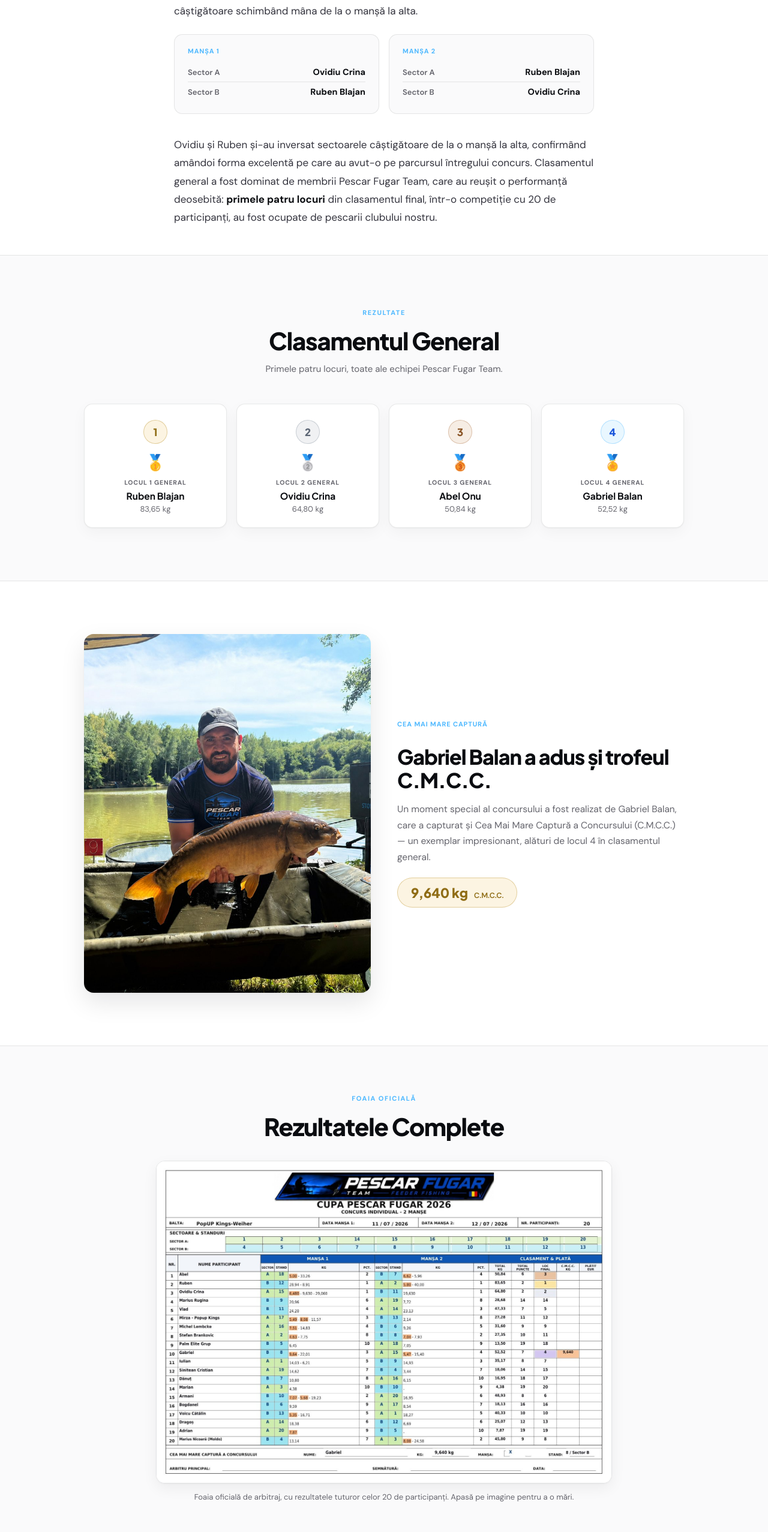
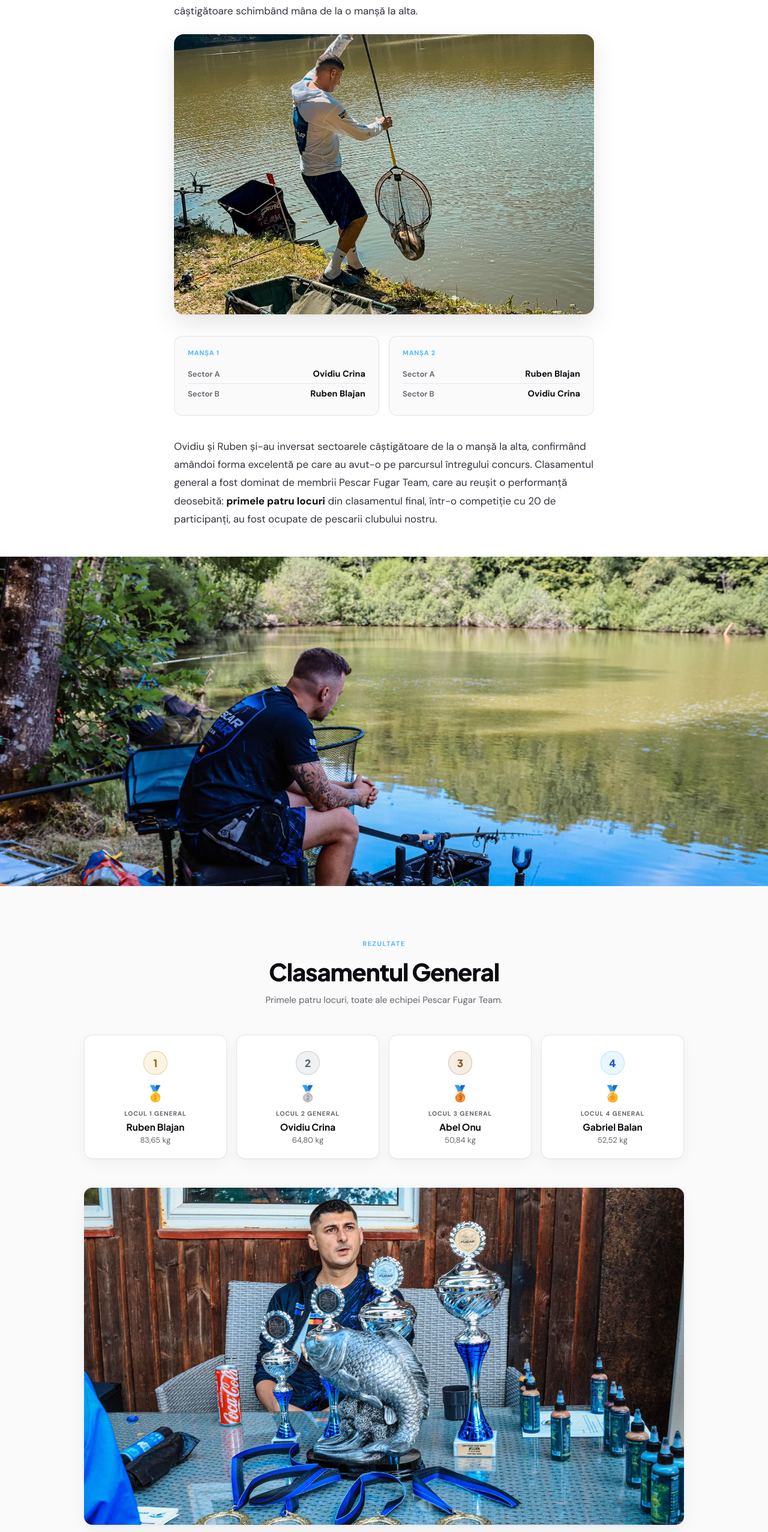
Before and after one commit to LeBandidos/PF-TestSite, a plain HTML site: page concursuri-editii/editia-1.html in a window 1280 px wide. Shown: the part 1309-3863 px from the top of the page at 60% size. Drawn offline with Linux system fonts and the light colour scheme.

Commit message:
Add event photos to the ediția 1 recap page
Insert action, podium, C.M.C.C., and closing shots sourced from the
photographer's drive/slideshow folders to break up the long-form
narrative. Also add the SFTP deploy scripts used to publish changes.

```diff
--- a/concursuri-editii/editia-1.html
+++ b/concursuri-editii/editia-1.html
@@ -85,6 +85,41 @@
       margin: 0 0 24px;
     }
     .article-body-inner p strong { color: var(--e-ink); }
+    .body-break-photo {
+      margin: 8px 0 36px;
+      border-radius: 16px; overflow: hidden;
+      box-shadow: 0 1px 2px rgba(10,12,16,0.06), 0 16px 40px rgba(10,12,16,0.10);
+      aspect-ratio: 3/2;
+    }
+    .body-break-photo img { width: 100%; height: 100%; object-fit: cover; cursor: zoom-in; display: block; }
+
+    /* ─── WIDE BREAK ─── */
+    .wide-break-photo { width: 100%; aspect-ratio: 21/9; overflow: hidden; }
+    .wide-break-photo img { width: 100%; height: 100%; object-fit: cover; object-position: center 30%; cursor: zoom-in; display: block; }
+    @media (max-width: 640px) {
+      .wide-break-photo { aspect-ratio: 4/5; }
+    }
+
+    /* ─── PODIUM PHOTO ─── */
+    .podium-photo {
+      margin-top: 48px;
+      border-radius: 14px; overflow: hidden;
+      box-shadow: 0 1px 2px rgba(10,12,16,0.04), 0 8px 24px rgba(10,12,16,0.06);
+      aspect-ratio: 16/9;
+    }
+    .podium-photo img { width: 100%; height: 100%; object-fit: cover; cursor: zoom-in; display: block; }
+    @media (max-width: 640px) {
+      .podium-photo { aspect-ratio: 4/3; }
+    }
+
+    /* ─── CLOSING PHOTO ─── */
+    .closing-photo {
+      max-width: 700px; margin: 0 auto 40px;
+      border-radius: 16px; overflow: hidden;
+      box-shadow: 0 1px 2px rgba(10,12,16,0.06), 0 16px 40px rgba(10,12,16,0.10);
+      aspect-ratio: 16/9;
+    }
+    .closing-photo img { width: 100%; height: 100%; object-fit: cover; object-position: center 35%; cursor: zoom-in; display: block; }
 
     /* ─── MANȘE CALLOUT ─── */
     .manse-grid {
@@ -298,6 +333,10 @@
     <p>În weekendul <strong>11–12 iulie 2026</strong>, pe balta <strong>Pop Up Kings-Weiher</strong>, s-a desfășurat prima ediție a Cupei Pescar Fugar, un concurs individual desfășurat în două manșe, care a adunat la start 20 de pescari. Pentru clubul nostru, acest concurs a însemnat mai mult decât o simplă competiție — a fost primul eveniment organizat sub numele Pescar Fugar Team, iar atmosfera, organizarea și spiritul de fair-play au făcut ca această ediție să fie una memorabilă.</p>
     <p>Încă din prima zi, nivelul competiției s-a dovedit a fi unul foarte ridicat, cu sectoarele câștigătoare schimbând mâna de la o manșă la alta.</p>
 
+    <div class="body-break-photo">
+      <img src="/brand_assets/Editia1/action-net.jpg" alt="Pescar din echipa Pescar Fugar Team netuind o captură pe malul bălții" loading="lazy" decoding="async" data-lightbox-src="/brand_assets/Editia1/action-net.jpg">
+    </div>
+
     <div class="manse-grid">
       <div class="manse-card">
         <span class="manse-label">Manșa 1</span>
@@ -314,6 +353,11 @@
     <p>Ovidiu și Ruben și-au inversat sectoarele câștigătoare de la o manșă la alta, confirmând amândoi forma excelentă pe care au avut-o pe parcursul întregului concurs. Clasamentul general a fost dominat de membrii Pescar Fugar Team, care au reușit o performanță deosebită: <strong>primele patru locuri</strong> din clasamentul final, într-o competiție cu 20 de participanți, au fost ocupate de pescarii clubului nostru.</p>
   </div>
 </section>
+
+<!-- ═══════════ BREAK FOTO ═══════════ -->
+<div class="wide-break-photo">
+  <img src="/brand_assets/Editia1/waiting.jpg" alt="Pescar din echipa Pescar Fugar Team așteptând la post, pe malul bălții Pop Up Kings-Weiher" loading="lazy" decoding="async" data-lightbox-src="/brand_assets/Editia1/waiting.jpg">
+</div>
 
 <!-- ═══════════ PODIUM 1-4 ═══════════ -->
 <section class="podium-section">
@@ -351,6 +395,9 @@
         <div class="place-weight">52,52 kg</div>
       </div>
     </div>
+    <div class="podium-photo">
+      <img src="/brand_assets/Editia1/trophies-table.jpg" alt="Toate cele patru trofee și medalii câștigate de echipa Pescar Fugar Team" loading="lazy" decoding="async" data-lightbox-src="/brand_assets/Editia1/trophies-table.jpg">
+    </div>
   </div>
 </section>
 
@@ -358,7 +405,7 @@
 <section class="cmcc-section">
   <div class="cmcc-inner">
     <div class="cmcc-photo">
-      <img src="/brand_assets/Editia1/biggestfish.jpg" alt="Gabriel Balan cu cea mai mare captură a concursului, un crap de 9,640 kg" loading="lazy" decoding="async" data-lightbox-src="/brand_assets/Editia1/biggestfish.jpg">
+      <img src="/brand_assets/Editia1/cmcc-trophy.jpg" alt="Trofeul C.M.C.C. și diploma de locul 4 câștigate de Gabriel Balan" loading="lazy" decoding="async" data-lightbox-src="/brand_assets/Editia1/cmcc-trophy.jpg">
     </div>
     <div>
       <span class="cmcc-eyebrow">Cea Mai Mare Captură</span>
@@ -386,6 +433,9 @@
 
 <!-- ═══════════ ÎNCHEIERE ═══════════ -->
 <section class="article-closing">
+  <div class="closing-photo">
+    <img src="/brand_assets/Editia1/team-group.jpg" alt="Echipa Pescar Fugar Team la finalul primei ediții a Cupei Pescar Fugar" loading="lazy" decoding="async" data-lightbox-src="/brand_assets/Editia1/team-group.jpg">
+  </div>
   <div class="article-closing-inner">
     <p>Le mulțumim tuturor participanților pentru prezență, pentru respectul arătat față de regulament și pentru atmosfera frumoasă creată pe malul apei. Totodată, felicităm toți câștigătorii, iar în mod special membrii Pescar Fugar Team pentru rezultatele excepționale obținute la prima competiție organizată sub culorile clubului.</p>
     <p>Acesta este doar începutul. Ne bucurăm că prima ediție a Cupei Pescar Fugar a fost un succes și promitem că edițiile următoare vor fi și mai bine organizate, cu aceeași pasiune pentru pescuitul la feeder și aceeași dorință de a aduce împreună oameni care împărtășesc această pasiune.</p>
```
Also changed, not shown: brand_assets/Editia1/action-net.jpg (added), brand_assets/Editia1/cmcc-trophy.jpg (added), brand_assets/Editia1/team-group.jpg (added), brand_assets/Editia1/trophies-table.jpg (added), brand_assets/Editia1/waiting.jpg (added), brand_assets/Editia1/winner-medal.jpg (added), brand_assets/mainphoto2.jpeg (deleted), brand_assets/newhero.jpeg (deleted), 2 other files.
